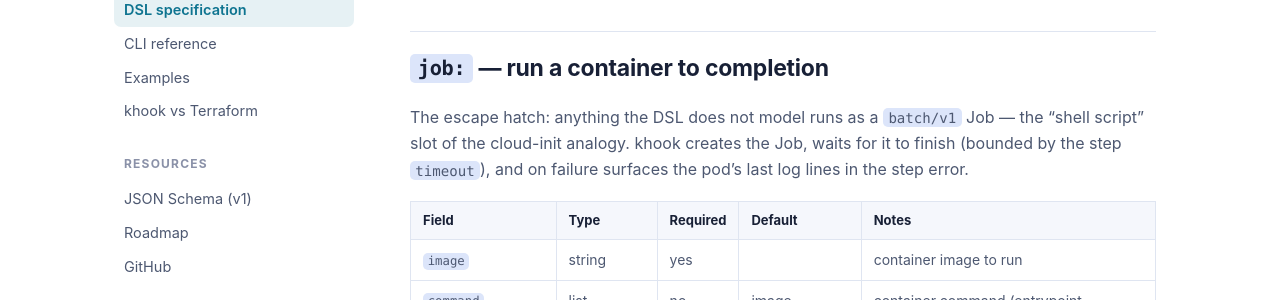
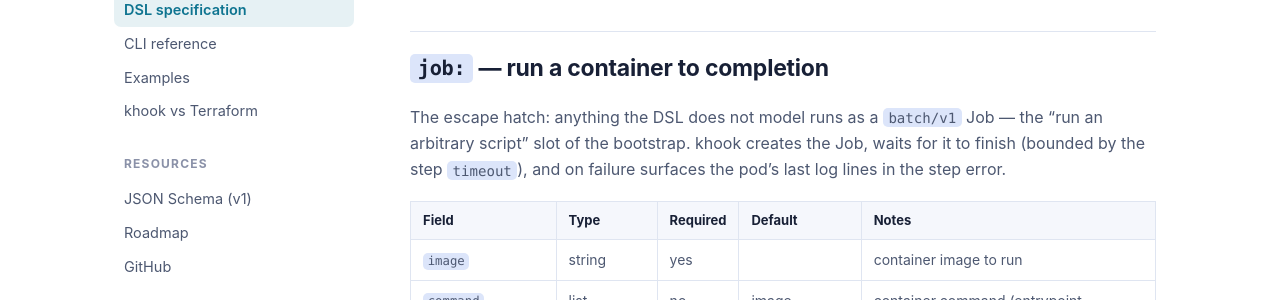
Before and after one commit to dvrkn/khook, a Jekyll site: the page built from docs/dsl.md, in a window 1280 px wide and 1400 px high, scrolled down 14741 px. Shown: the part 153-453 px from the top of the window. Built offline with Jekyll 4.4.1, drawn with Linux system fonts in a browser that asks for light colours; some of the changed text lies outside the part shown.

Commit message:
docs: drop the "cloud-init" analogy; call it declarative bootstrap
Rephrase the tagline across README, AGENTS, ROADMAP, the CLI Short/help,
main.go, and the docs site to "declarative bootstrap for Kubernetes."
The two explanatory uses in dsl.md (the job: escape hatch, the coverage
matrix intro) are reworded to stand on their own without the analogy.

```diff
--- a/docs/_config.yml
+++ b/docs/_config.yml
@@ -2,7 +2,7 @@
 # Local preview:  cd docs && bundle install && bundle exec jekyll serve
 
 title: khook
-tagline: cloud-init for Kubernetes
+tagline: Declarative bootstrap for Kubernetes
 description: >-
   khook is a single static binary that takes a freshly created Kubernetes
   cluster from "API server answers" to "workloads can be deployed" — a
--- a/docs/_layouts/default.html
+++ b/docs/_layouts/default.html
@@ -27,7 +27,7 @@
       <div class="wrap footer-grid">
         <div class="footer-brand">
           <p class="brand"><span class="brand-mark">⚓</span>khook</p>
-          <p class="footer-tag">cloud-init for Kubernetes.<br>One binary, zero dependencies.</p>
+          <p class="footer-tag">Declarative bootstrap for Kubernetes.<br>One binary, zero dependencies.</p>
         </div>
         <div>
           <p class="footer-heading">Documentation</p>
--- a/docs/dsl.md
+++ b/docs/dsl.md
@@ -600,7 +600,7 @@ rollout:
 ## `job:` — run a container to completion
 
 The escape hatch: anything the DSL does not model runs as a `batch/v1` Job —
-the "shell script" slot of the cloud-init analogy. khook creates the Job,
+the "run an arbitrary script" slot of the bootstrap. khook creates the Job,
 waits for it to finish (bounded by the step `timeout`), and on failure
 surfaces the pod's last log lines in the step error.
 
@@ -647,7 +647,7 @@ API server.
 
 ## Command coverage matrix
 
-What a "cloud-init for k8s" needs, mapped to the DSL. Non-goals excluded
+What a cluster bootstrap needs, mapped to the DSL. Non-goals excluded
 (see ROADMAP.md).
 
 | CLI equivalent | khook | Status |
--- a/docs/index.html
+++ b/docs/index.html
@@ -1,6 +1,6 @@
 ---
 layout: default
-title: khook — cloud-init for Kubernetes
+title: khook — declarative bootstrap for Kubernetes
 description: >-
   One static binary that takes a freshly created Kubernetes cluster from
   "API server answers" to "workloads can be deployed". Declarative, idempotent,
@@ -11,7 +11,7 @@ permalink: /
 <section class="hero">
   <div class="wrap hero-grid">
     <div>
-      <h1><em>cloud-init</em> for Kubernetes</h1>
+      <h1>Declarative <em>bootstrap</em> for Kubernetes</h1>
       <p class="lede">
         One static binary that takes a freshly created cluster from
         <strong>“API server answers”</strong> to
```
Also changed, not shown: AGENTS.md (+1 -1 lines), ROADMAP.md (+1 -1 lines), README.md, 2 other files.
